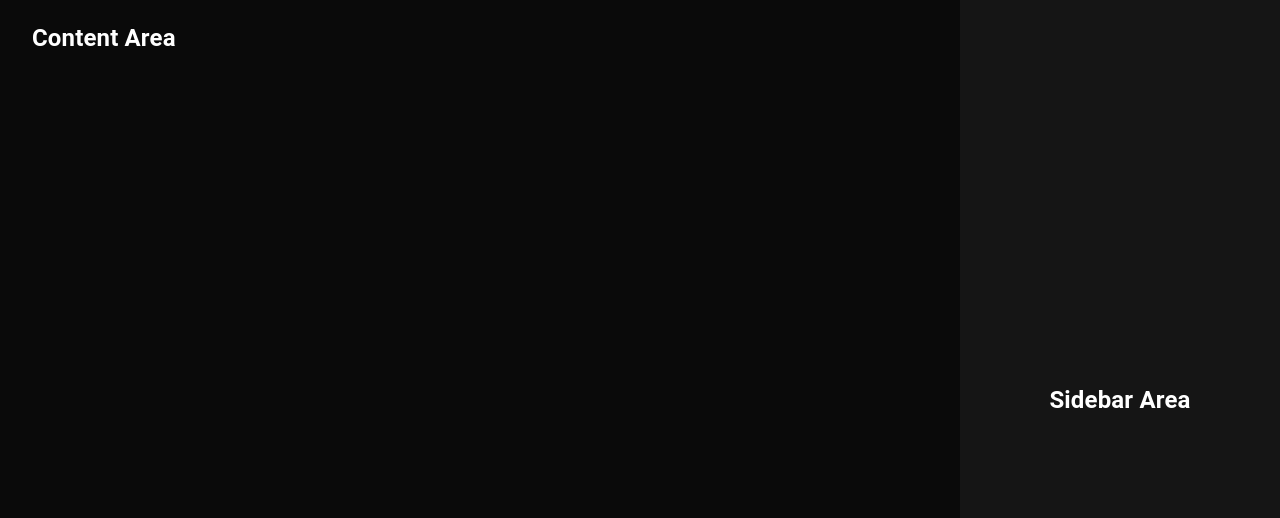
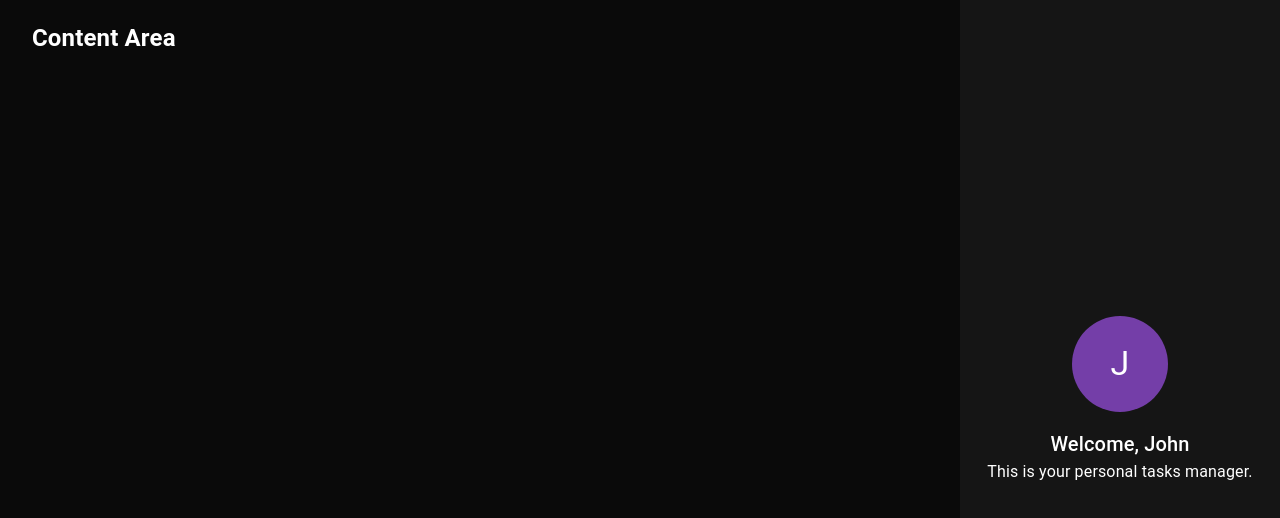
Before and after one commit to chochristinak/typescript-task-app, a React (Create React App) app: page / in a window 1280 px wide. Shown: the top 518 px of the page. Built offline with nearby package versions, Linux system fonts and the light colour scheme.

Commit message:
Add profile component

```diff
--- /dev/null
+++ b/src/components/profile/profile.tsx
@@ -0,0 +1,32 @@
+import React, { FC, ReactElement } from "react";
+import { Avatar, Box, Typography } from "@mui/material";
+
+export const Profile: FC = (): ReactElement => {
+  return (
+    <Box
+      display="flex"
+      flexDirection="column"
+      justifyContent="center"
+      alignItems="center"
+    >
+      <Avatar
+        sx={{
+          width: "96px",
+          height: "96px",
+          backgroundColor: "primary.main",
+          marginBottom: "16px",
+        }}
+      >
+        <Typography variant="h4" color="text.primary">
+          J
+        </Typography>
+      </Avatar>
+      <Typography variant="h6" color="text.primary">
+        Welcome, John
+      </Typography>
+      <Typography variant="body1" color="text.primary">
+        This is your personal tasks manager.
+      </Typography>
+    </Box>
+  );
+};
--- /dev/null
+++ b/src/components/sidebar/sidebar.tsx
@@ -0,0 +1,26 @@
+import React, { FC, ReactElement } from 'react';
+import { Grid } from '@mui/material';
+import { Profile } from '../profile/profile';
+
+export const Sidebar: FC = (): ReactElement => {
+    return(
+        <Grid
+                item
+                md={4}
+                sx={{
+                    height: '100vh',
+                    position: 'fixed',
+                    right: 0,
+                    top: 0,
+                    width: '25%',
+                    backgroundColor: 'background.paper',
+                    display: 'flex',
+                    justifyContent: 'center',
+                    flexDirection: 'column',
+                    alignItems: 'center',
+                }}
+            >
+                <Profile />
+            </Grid>
+    )
+};
--- /dev/null
+++ b/src/components/taskArea/taskArea.tsx
@@ -0,0 +1,10 @@
+import React, { FC, ReactElement} from 'react';
+import { Grid } from '@mui/material';
+
+export const TaskArea: FC = (): ReactElement => {
+    return(
+        <Grid item md={8} px={4}>
+            <h2>Content Area</h2>
+        </Grid>
+    )
+};
--- a/src/pages/dashboard/dashboard.tsx
+++ b/src/pages/dashboard/dashboard.tsx
@@ -1,30 +1,14 @@
 import React, { FC, ReactElement } from 'react';
 import { Grid } from '@mui/material'; // Import Grid instead of Grid2
+import { TaskArea } from '../../components/taskArea/taskArea';
+import { Sidebar } from '../../components/sidebar/sidebar';
+
 
 export const Dashboard: FC = (): ReactElement => {
     return (
         <Grid container minHeight="100vh" p={0} m={0}>
-            <Grid item md={8} px={4}>
-                <h2>Content Area</h2>
-            </Grid>
-            <Grid
-                item
-                md={4}
-                sx={{
-                    height: '100vh',
-                    position: 'fixed',
-                    right: 0,
-                    top: 0,
-                    width: '25%', // Adjust width as needed
-                    backgroundColor: 'background.paper',
-                    display: 'flex',
-                    justifyContent: 'center',
-                    flexDirection: 'column',
-                    alignItems: 'center',
-                }}
-            >
-                <h2>Sidebar Area</h2>
-            </Grid>
+           <TaskArea />
+           <Sidebar />
         </Grid>
     );
 };
```
